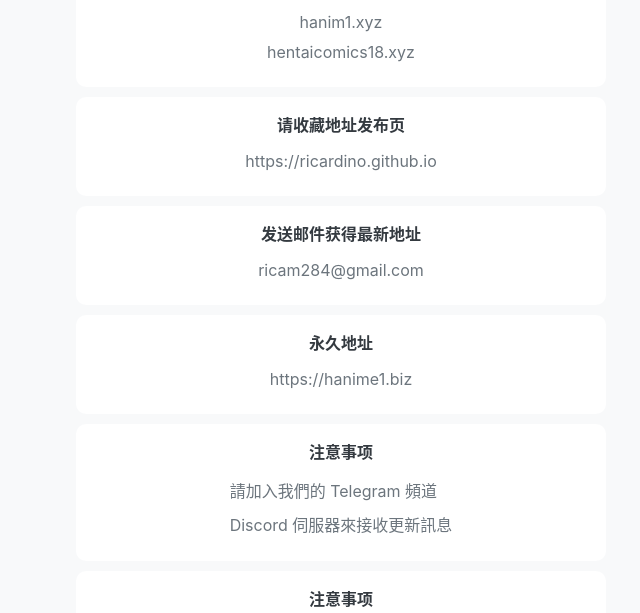
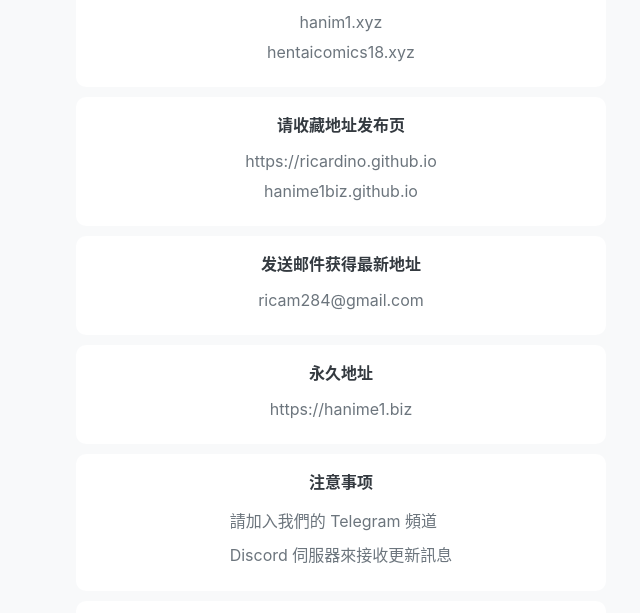
Before and after one commit to ricardinoafonso/ricardinoafonso.github.io, a plain HTML site: page index.html in a window 1280 px wide. Shown: the part 113-726 px from the top of the page, without its empty margins (299-939 px from the left). Drawn offline with Linux system fonts and the light colour scheme.

Commit message:
add link

```diff
--- a/index.html
+++ b/index.html
@@ -140,7 +140,7 @@
 </div>
 
 
-    <div class="field "><h4 class="title">请收藏地址发布页</h4><ul><li><a href="https://ricardino.github.io" target="_blank">https://ricardino.github.io</a></li></ul></div><div class="field "><h4 class="title">发送邮件获得最新地址</h4><ul><li>ricam284@gmail.com</li></ul></div><div class="field "><h4 class="title">永久地址</h4><ul><li><a href="https://hanime1.biz" target="_blank">https://hanime1.biz</a></li></ul></div>
+    <div class="field "><h4 class="title">请收藏地址发布页</h4><ul><li><a href="https://ricardino.github.io" target="_blank">https://ricardino.github.io</a></li> <li><a href="https://hanime1biz.github.io/" target="_blank" rel="noopener noreferrer">hanime1biz.github.io</a></li> </ul></div><div class="field "><h4 class="title">发送邮件获得最新地址</h4><ul><li>ricam284@gmail.com</li></ul></div><div class="field "><h4 class="title">永久地址</h4><ul><li><a href="https://hanime1.biz" target="_blank">https://hanime1.biz</a></li></ul></div>
 
     <div class="field desc"><h4 class="title">注意事项</h4><ul><li>
         <a href="https://t.me/+pTlN4IdDMu1jZTQ8" target="_blank" rel="noopener noreferrer">請加入我們的 Telegram 頻道 </a>
```
